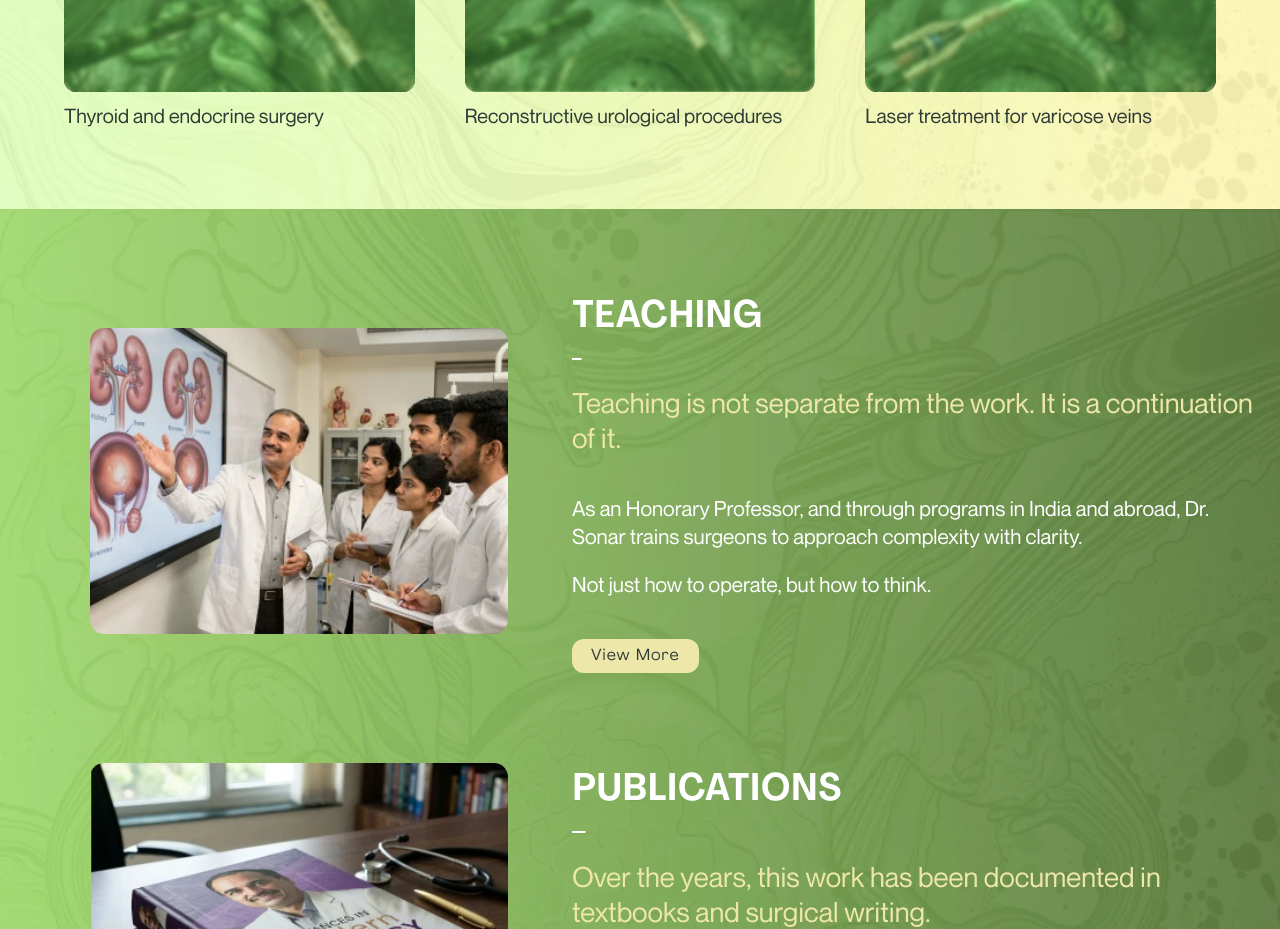
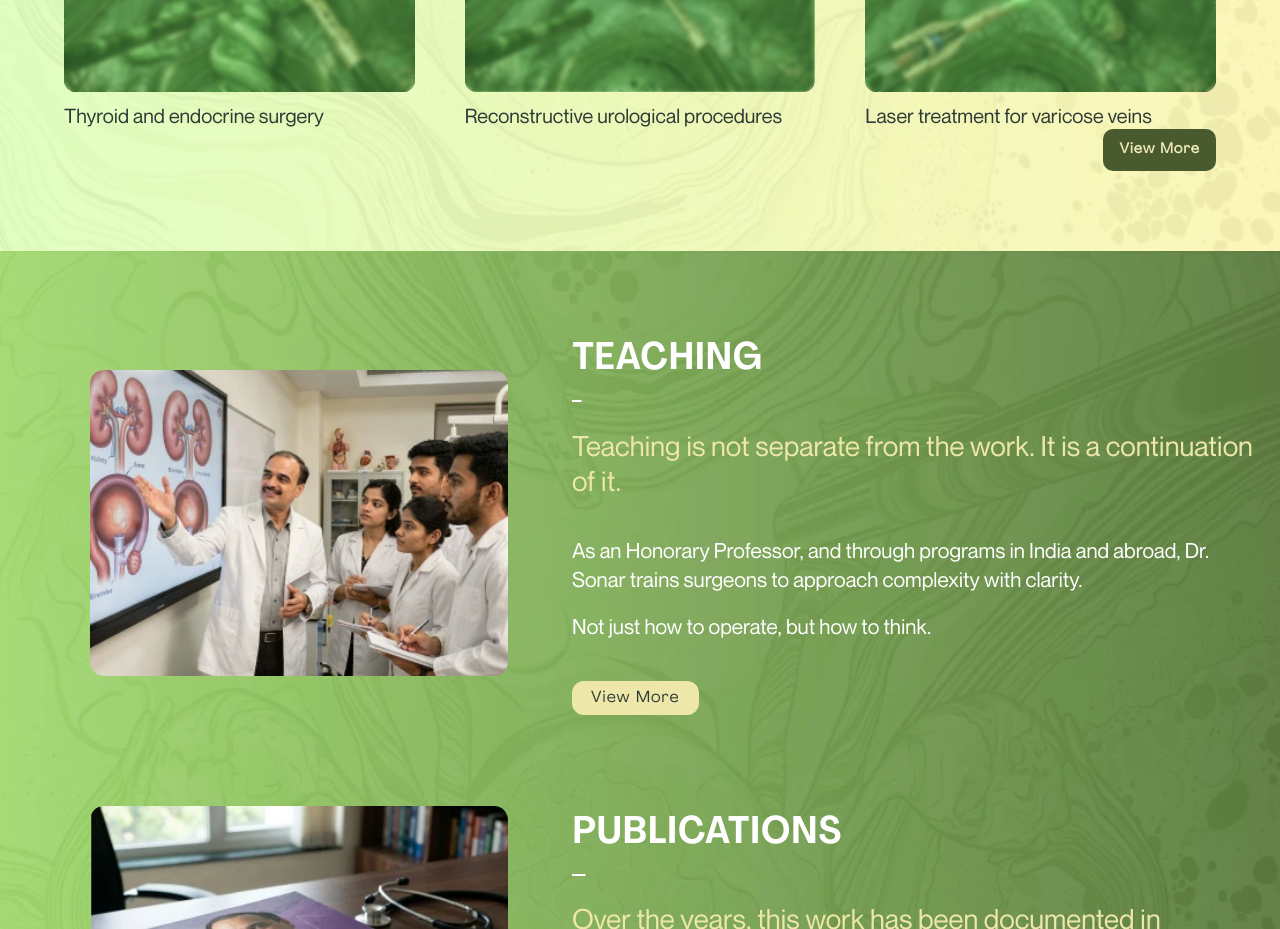
Before and after one commit to PrutheThakkar/sanjay-sonar, a Next.js app: page / in a window 1280 px wide. Shown: the part 2480-3409 px from the top of the page. Built offline with nearby package versions, Linux system fonts and the light colour scheme.

Commit message:
first commit updated feedback 2

```diff
--- a/css/home.css
+++ b/css/home.css
@@ -420,6 +420,15 @@
   line-height: 1.3;
   font-weight: 400;
   transition: color 0.35s ease, transform 0.35s ease;
+}
+.years-Mastery .btn-wrapper {
+  margin-top: 30;
+  display: flex;
+  justify-content: right;
+}
+.years-Mastery .btn-wrapper .cta {
+  background: #485a2e;
+  color: #f2eaba;
 }
 
 @media (max-width: 1365px) {
--- a/css/home.scss
+++ b/css/home.scss
@@ -525,6 +525,16 @@
     line-height: 1.3;
     font-weight: 400;
     transition: color 0.35s ease, transform 0.35s ease;
+  }
+
+  .btn-wrapper{
+    margin-top: 30;
+    display: flex;
+    justify-content: right;
+    .cta{
+      background: #485a2e;
+      color: #f2eaba;
+    }
   }
 }
 
--- a/pages/HomePage.jsx
+++ b/pages/HomePage.jsx
@@ -238,6 +238,9 @@ export default function HomePage() {
                             </div>
                         </li>
                     </ul>
+                    <div className="btn-wrapper">
+                    <a href="/expertise#Colorectal-Surgery" className="btn cta">View More</a>
+                    </div>
                 </div>
             </section>
 
--- a/pages/expertise/index.jsx
+++ b/pages/expertise/index.jsx
@@ -138,7 +138,7 @@ export default function ExpertisePage() {
                 </section>
 
 
-                <section className="expertise-detail-section white-bg">
+                <section className="expertise-detail-section white-bg" id="Colorectal-Surgery">
                     <div className="container">
                         <div className="expertise-detail-list">
                             <div className="expertise-detail-block full">
```
Also changed, not shown: 1 other file (tests, documents, lock files or other folders).
